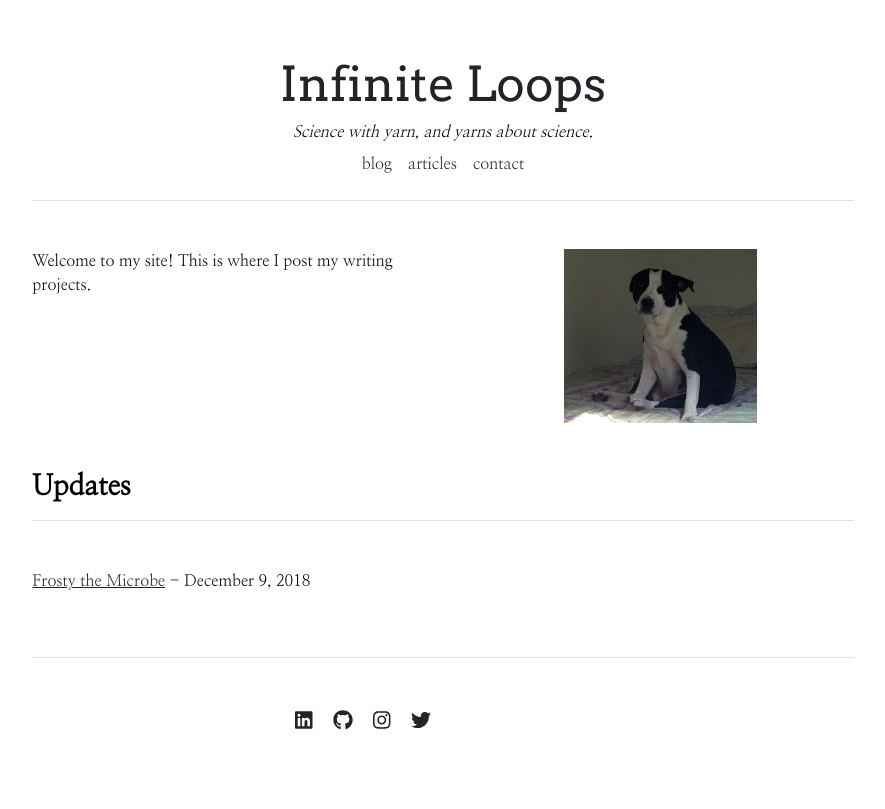
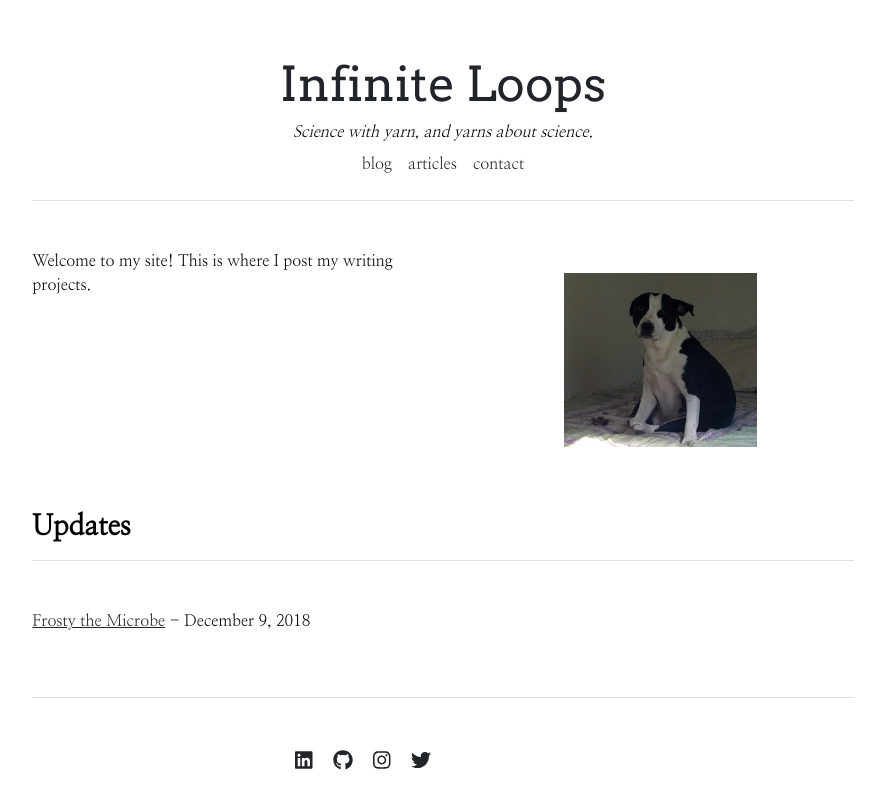
Before and after one commit to rosewills/infinite-loops, a Jekyll site: the page built from index.html, in a window 1280 px wide. Shown: the top 809 px of the page, without its empty margins (197-1082 px from the left). Built offline with Jekyll 4.4.1, drawn with Linux system fonts in a browser that asks for light colours.

Commit message:
change markdown image links to account for baseurl, & adjust caption formatting.

```diff
--- a/_sass/main.scss
+++ b/_sass/main.scss
@@ -2,7 +2,10 @@
 $ff-heading: "Arvo", serif;
 $ff-mono: "Cutive Mono", monospace;
 
+$fs-body: 1rem;
 $fs-aside: .75rem;
+$fs-caption: .85rem;
+$fs-credit: .75rem;
 
 $bg-main: #ffffff;
 $bg-notice: #f8f1c1;
@@ -74,8 +77,8 @@
 	background: $bg-notice;
 }
 
+
 // Blog Posts
-
 
 .post-title {
 	justify-content: center;
@@ -84,6 +87,11 @@
 	margin-bottom: 3rem;
 	border-bottom: 1px solid;
 	border-bottom-color: $border-main;
+}
+
+img {
+	margin-top: 1.5rem;
+	margin-bottom: 1rem;
 }
 
 img,
@@ -97,20 +105,18 @@
 
 .caption,
 .credit {
-	font-size: $fs-aside;
 	text-align: center;
 }
 
-.credit {
-	font-style: italic;
-	color: rgb(103, 103, 103);
+.caption {
+	font-size: $fs-caption;
 }
 
-.source {
+.credit {
+	font-size: $fs-credit;
 	font-style: italic;
-	font-weight: bold;
+	color: rgb(172, 172, 172);
 }
-
 
 // .landing-section {
 // 	display: flex;
```
Also changed, not shown: _posts/2018-12-09-frosty-the-microbe.md (+2 -3 lines), 3 other files.
